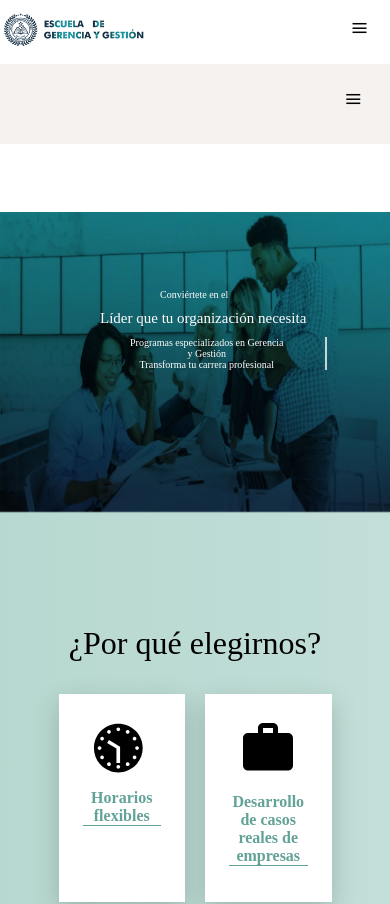
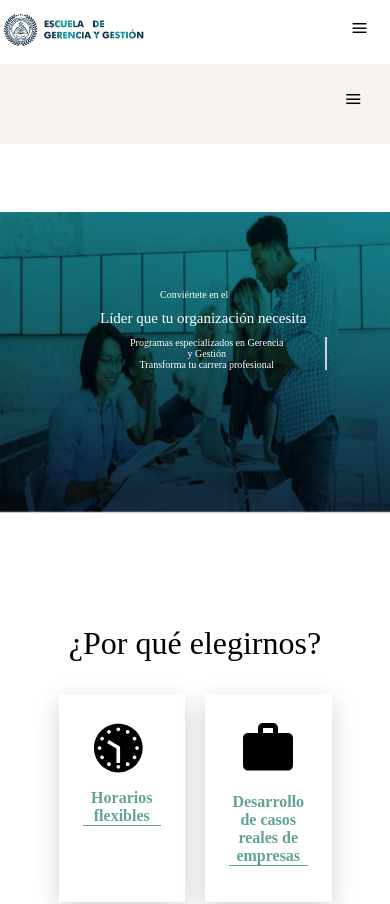
Before and after one commit to JLWhiter/mejora_frontend, a React (Create React App) app: page / in a window 390 px wide. Shown: the top 904 px of the page. Built offline with nearby package versions, Linux system fonts and the light colour scheme.

Commit message:
Update principal.css

```diff
--- a/src/contends/stylescss/principal.css
+++ b/src/contends/stylescss/principal.css
@@ -191,9 +191,6 @@ transform: translateX(380px);
 @media (max-width: 780px) {
     .Principal{
         margin: 20px auto;
-        background: linear-gradient(to right,
-        hsla(165, 43%, 41%, 0.37),
-        #3996824f);
     }
     .contenido-image {
         display: flex;
```
